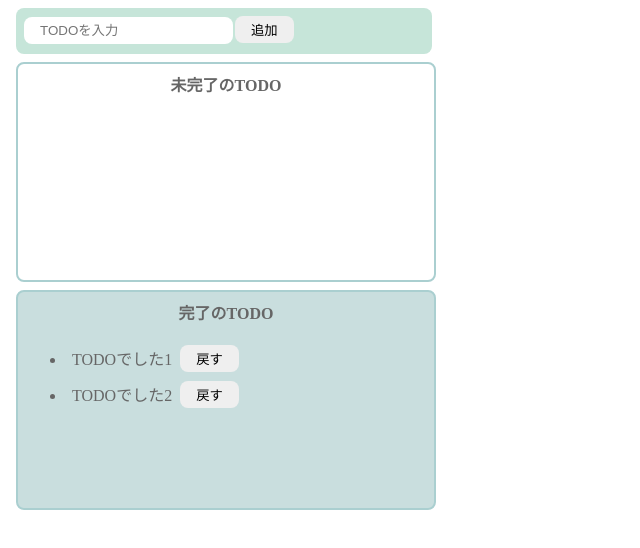
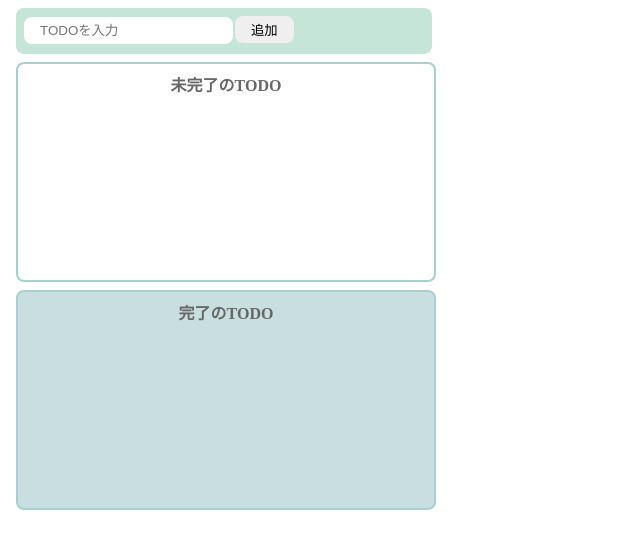
Before and after one commit to hmakino8/React_practice, a React (Create React App) app in the folder react-apps/react-udemy-todo-app/: page / in a window 1280 px wide. Shown: the top 548 px of the page, without its empty margins (0-640 px from the left). Built offline with nearby package versions, Linux system fonts and the light colour scheme.

Commit message:
✨ 戻すボタン実装

```diff
--- a/react-apps/react-udemy-todo-app/src/Todo.jsx
+++ b/react-apps/react-udemy-todo-app/src/Todo.jsx
@@ -4,10 +4,7 @@ import "./style.css";
 export const Todo = () => {
   const [todoText, setTodoText] = useState("");
   const [incompleteTodos, setIncompleteTodos] = useState([]);
-  const [completeTodos, setCompleteTodos] = useState([
-    "TODOでした1",
-    "TODOでした2",
-  ]);
+  const [completeTodos, setCompleteTodos] = useState([]);
 
   const onChangeTodoText = (event) => setTodoText(event.target.value);
 
@@ -50,8 +47,14 @@ export const Todo = () => {
     setIncompleteTodos(newTodos);
   };
 
-  const onClickSetCompleteTodos = () => {
-    setCompleteTodos();
+  const onClickToggleTodo = (index, isComplete) => {
+    const fromTodos = isComplete ? incompleteTodos : completeTodos;
+    const toTodos = isComplete ? completeTodos : incompleteTodos;
+    const setFromTodos = isComplete ? setIncompleteTodos : setCompleteTodos;
+    const setToTodos = isComplete ? setCompleteTodos : setIncompleteTodos;
+
+    setToTodos([...toTodos, fromTodos[index]]);
+    setFromTodos(fromTodos.toSpliced(index, 1));
   };
 
   return (
@@ -71,7 +74,9 @@ export const Todo = () => {
             <li key={todo}>
               <div className="list-row">
                 <p className="todo-item">{todo}</p>
-                <button onClick={onClickSetCompleteTodos}>完了</button>
+                <button onClick={() => onClickToggleTodo(index, true)}>
+                  完了
+                </button>
                 <button onClick={() => onClickDelete(index)}>削除</button>
               </div>
             </li>
@@ -81,11 +86,13 @@ export const Todo = () => {
       <div className="complete-area">
         <p className="title">完了のTODO</p>
         <ul>
-          {completeTodos.map((todo) => (
+          {completeTodos.map((todo, index) => (
             <li key={todo}>
               <div className="list-row">
                 <p className="todo-item">{todo}</p>
-                <button>戻す</button>
+                <button onClick={() => onClickToggleTodo(index, false)}>
+                  戻す
+                </button>
               </div>
             </li>
           ))}
```
